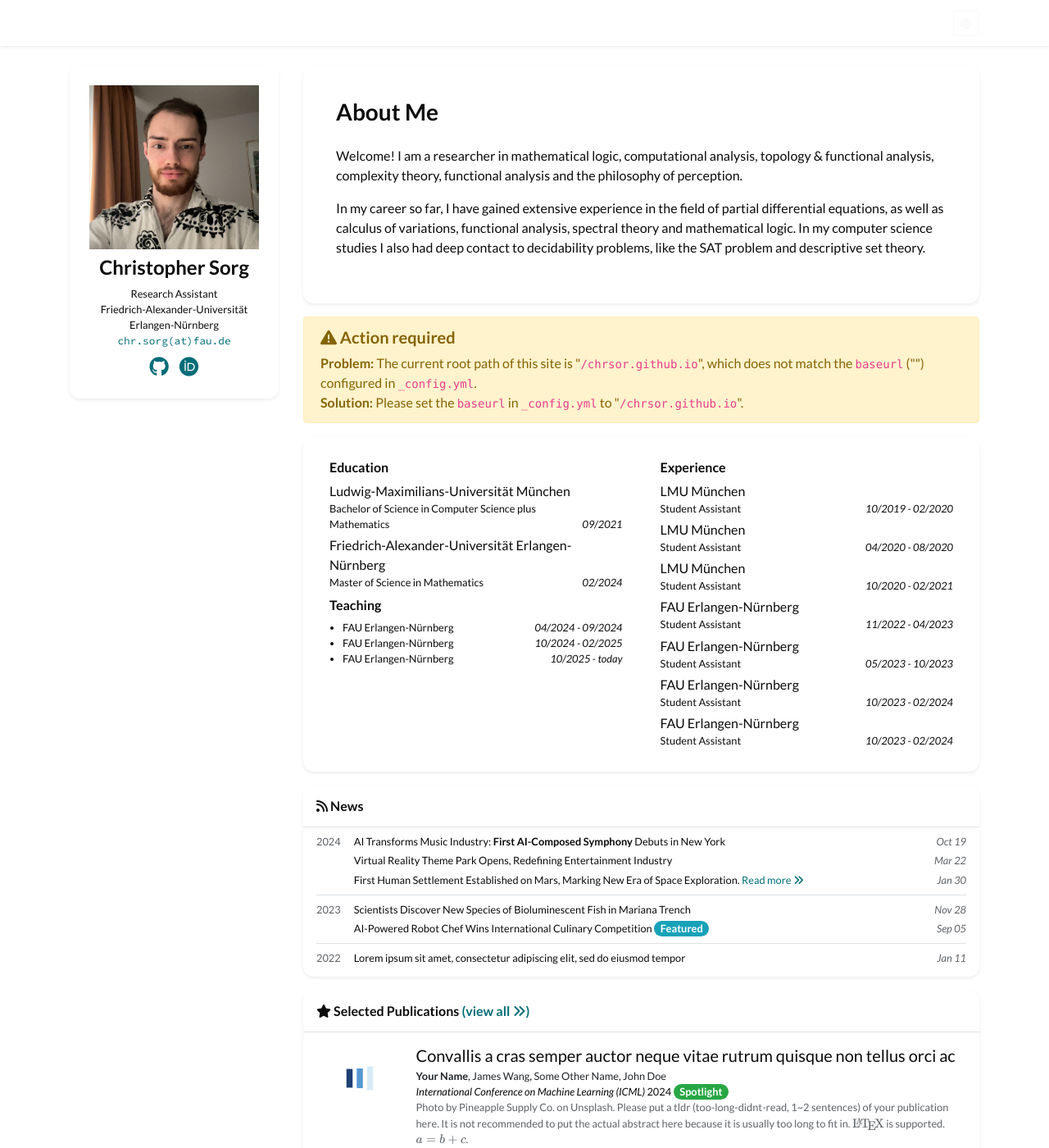
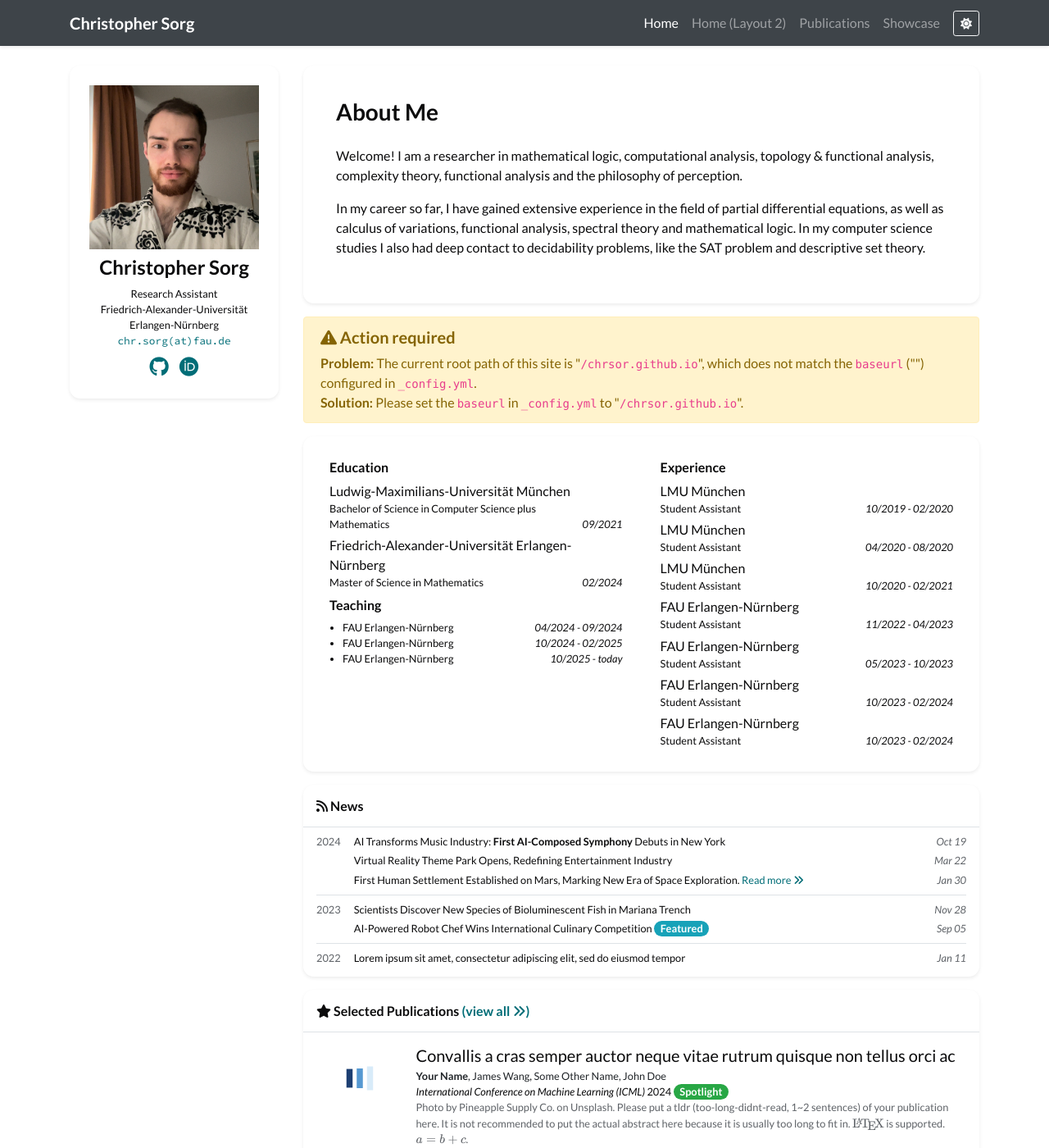
Before and after one commit to chrsor/chrsor.github.io, a Jekyll site: the page built from index.html, in a window 1280 px wide and 1400 px high. Shown: the whole window at 82% size. Built offline with Jekyll 4.4.1, drawn with Linux system fonts in a browser that asks for light colours; nearby versions of some CDN libraries; a style sheet for code colours, icons or effects is not loaded.

Commit message:
Update global.css

```diff
--- a/assets/css/global.css
+++ b/assets/css/global.css
@@ -114,7 +114,8 @@ a { color: var(--link); }
 .text-muted { color: var(--muted) !important; }
 .border, .table, .table th, .table td { border-color: var(--border) !important; }
 
-.navbar, .card { background-color: var(--card) !important; color: var(--text); border-color: var(--border); }
+/*.navbar, .card { background-color: var(--card) !important; color: var(--text); border-color: var(--border); }*/
+.card { background-color: var(--card) !important; color: var(--text); border-color: var(--border); }
 .navbar-light .navbar-brand,
 .navbar-light .navbar-nav .nav-link { color: var(--text) !important; }
 .dropdown-menu { background-color: var(--card); border-color: var(--border); }
```
